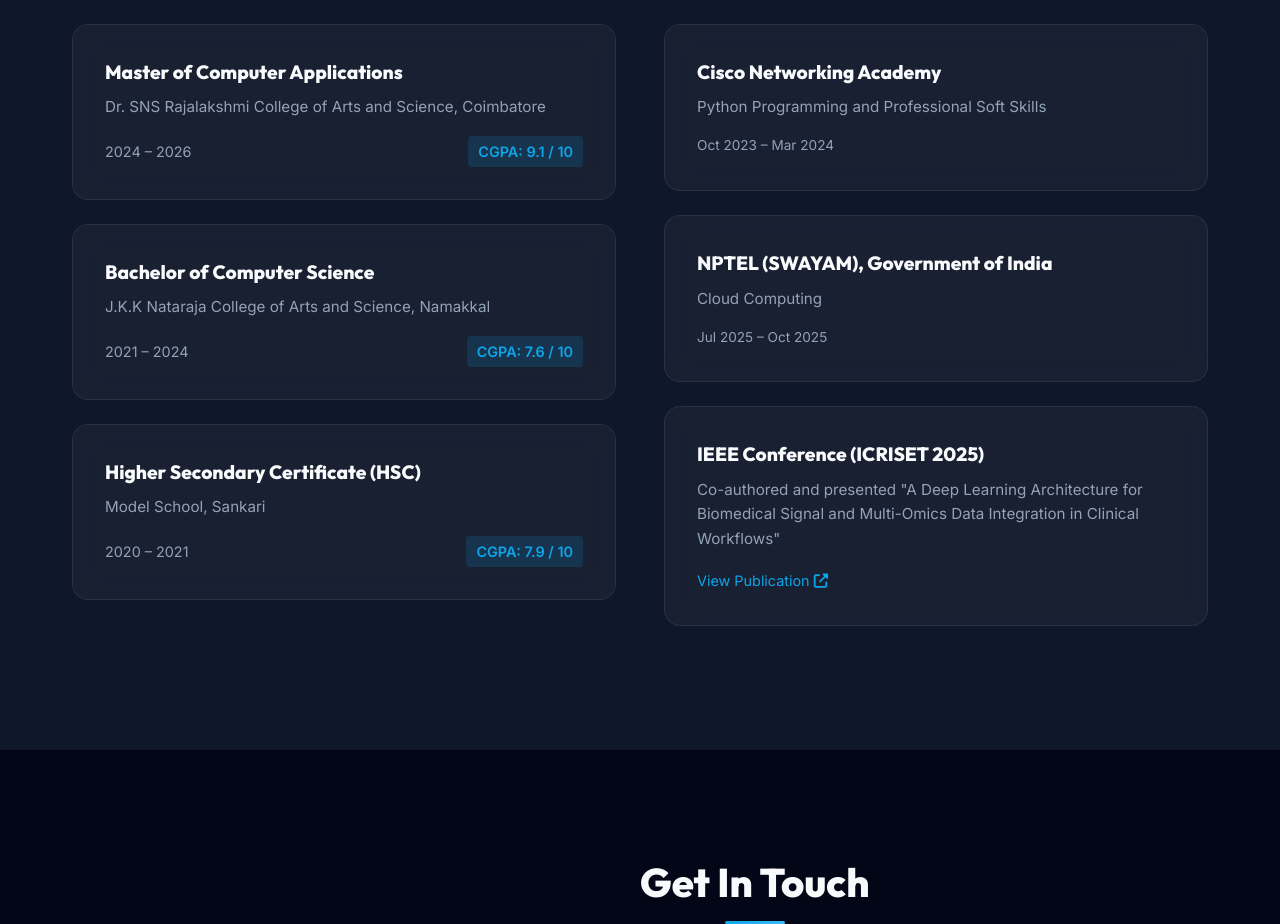
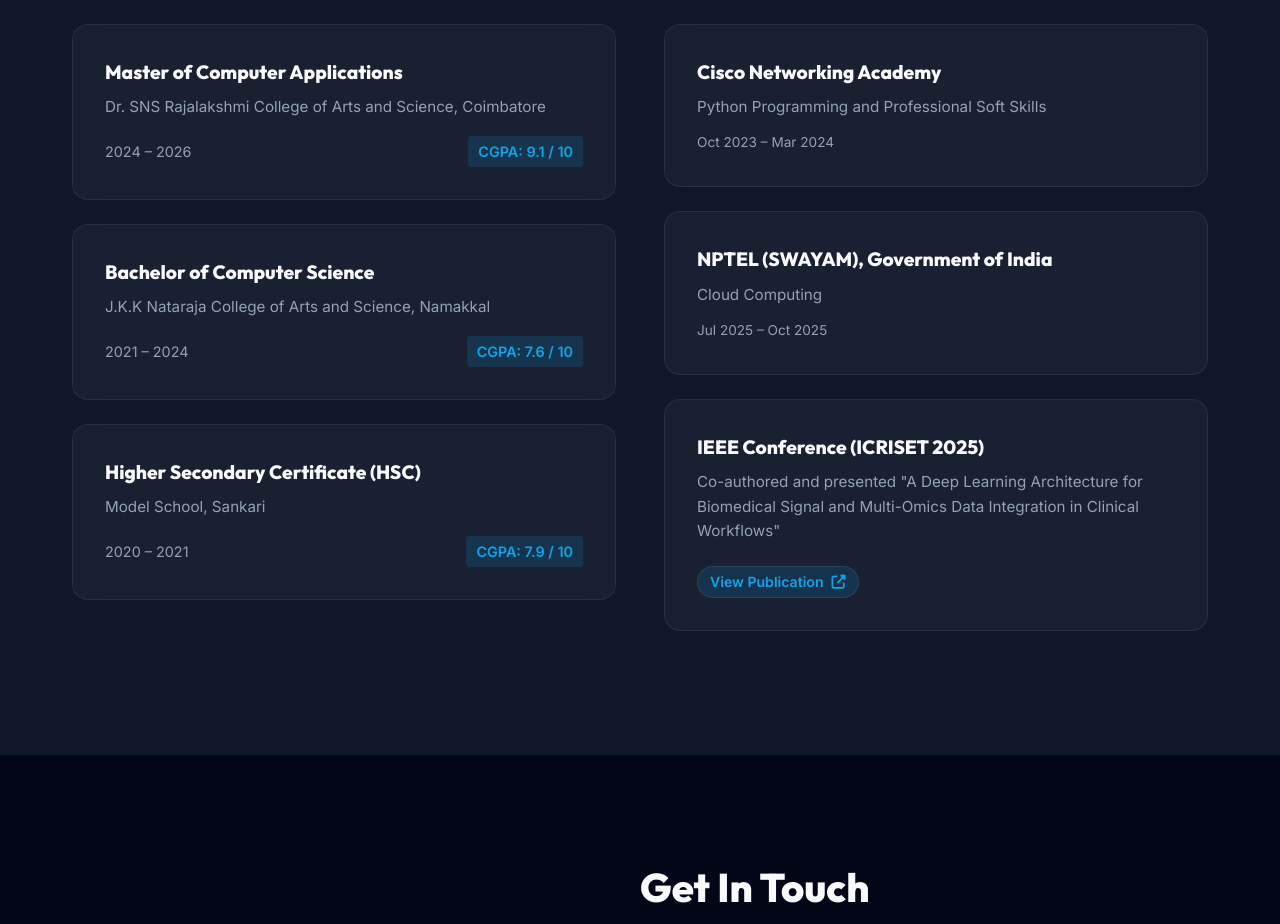
Before and after one commit to ROSHINI075/portfolio, a plain HTML site: page index.html in a window 1280 px wide. Shown: the part 4820-5744 px from the top of the page. Drawn offline with Linux system fonts and the light colour scheme.

Commit message:
Add certificates folder and certificate link styles

```diff
--- a/css/style.css
+++ b/css/style.css
@@ -795,6 +795,30 @@ body.light-theme .navbar.scrolled {
 .cert-date {
     font-size: 0.85rem;
     color: var(--text-secondary);
+    display: block;
+}
+
+.cert-link {
+    display: inline-flex;
+    align-items: center;
+    gap: 0.5rem;
+    color: var(--primary-color);
+    font-size: 0.88rem;
+    font-weight: 600;
+    margin-top: 0.6rem;
+    padding: 4px 12px;
+    border-radius: 20px;
+    background: var(--shadow-primary-light);
+    border: 1px solid var(--glass-border);
+    transition: all var(--transition-fast);
+}
+
+.cert-link:hover {
+    background: var(--primary-color);
+    color: #fff;
+    border-color: var(--primary-color);
+    transform: translateY(-2px);
+    box-shadow: 0 4px 12px var(--shadow-primary);
 }
 
 /* =========================================
--- a/index.html
+++ b/index.html
@@ -338,7 +338,7 @@
                     <div class="cert-card glass-panel reveal-up" style="--delay: 0.3s">
                         <h4>IEEE Conference (ICRISET 2025)</h4>
                         <p>Co-authored and presented "A Deep Learning Architecture for Biomedical Signal and Multi-Omics Data Integration in Clinical Workflows"</p>
-                        <a href="https://ieeexplore.ieee.org/document/11251705" target="_blank" rel="noopener noreferrer" style="color: var(--primary-color); font-size: 0.9rem; margin-top: 5px; display: inline-block;">View Publication <i class="fas fa-external-link-alt"></i></a>
+                        <a href="https://ieeexplore.ieee.org/document/11251705" target="_blank" rel="noopener noreferrer" class="cert-link">View Publication <i class="fas fa-external-link-alt"></i></a>
                     </div>
                 </div>
             </div>
```
Also changed, not shown: 1 other file.
